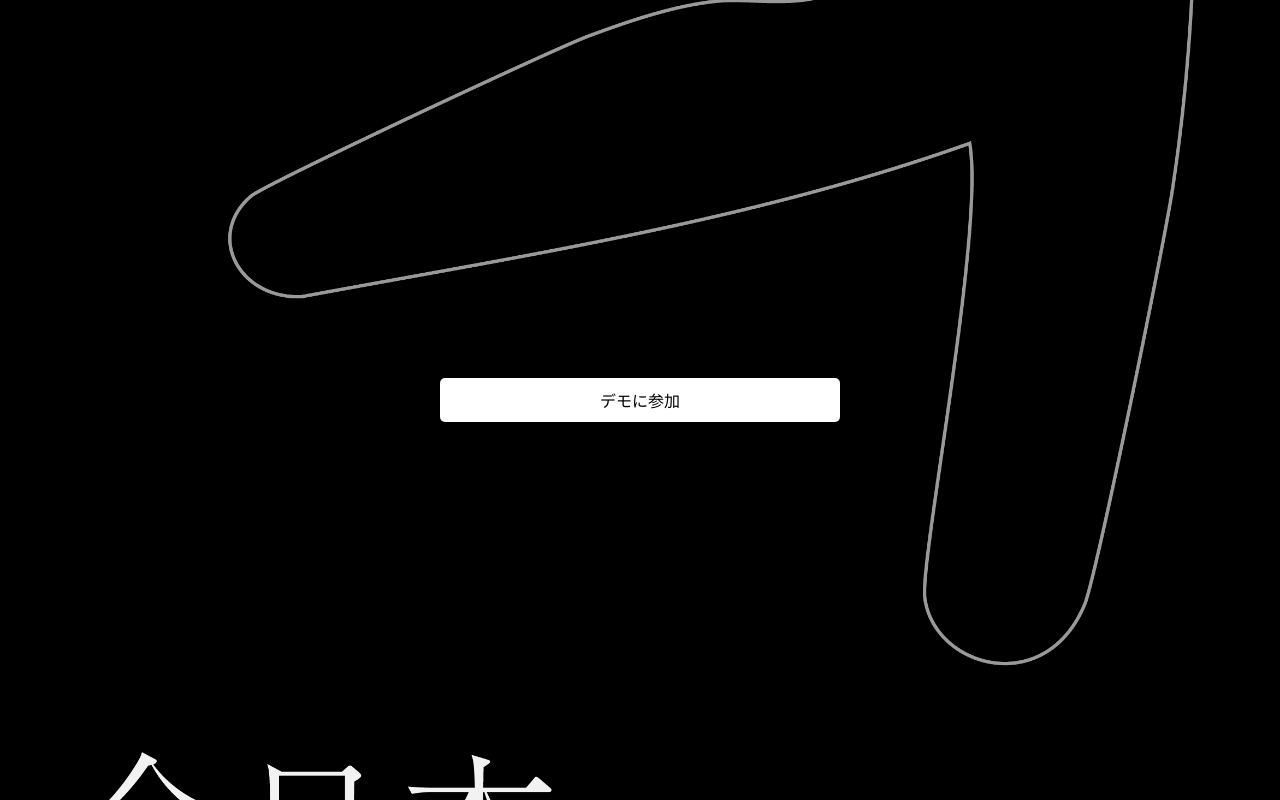
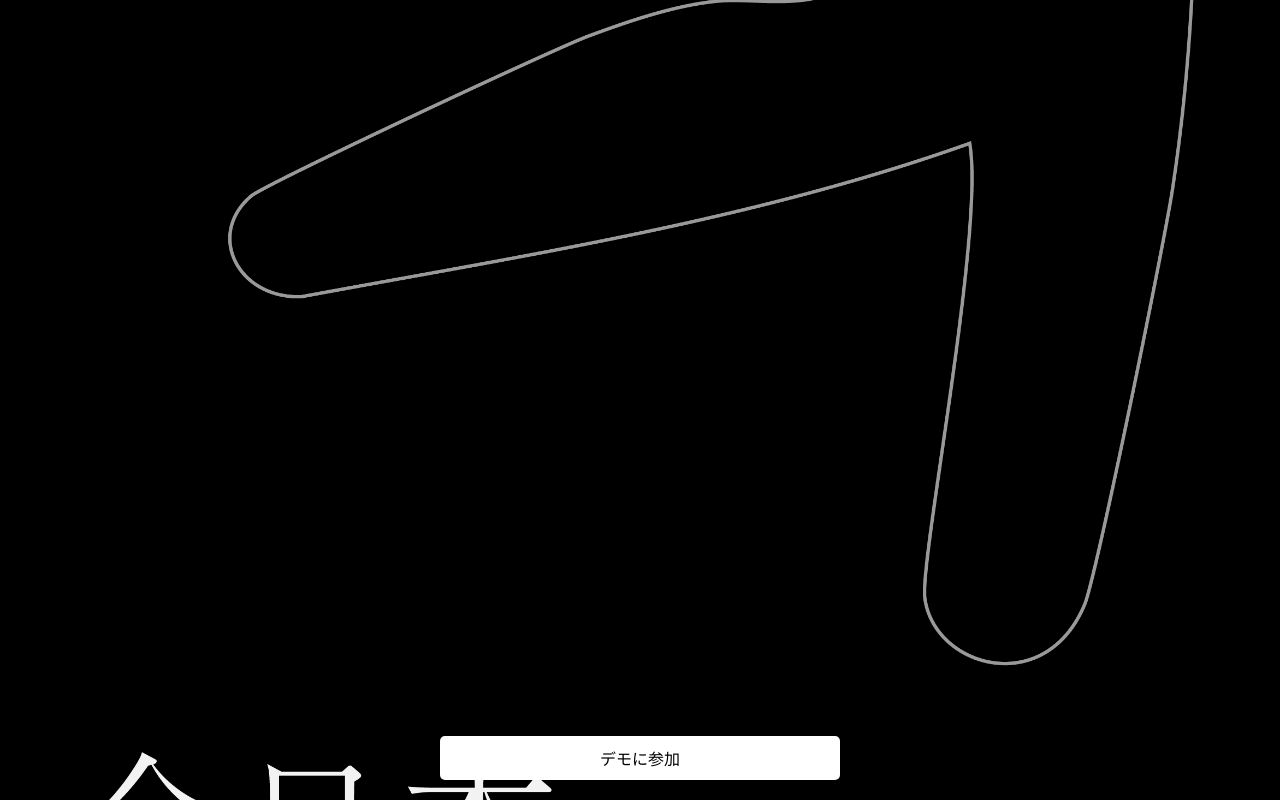
Before and after one commit to TokuaCTsou/-_demo, a plain HTML site: page index.html in a window 1280 px wide. Drawn offline with Linux system fonts and the light colour scheme.

Commit message:
Update content

```diff
--- a/index.html
+++ b/index.html
@@ -22,6 +22,8 @@
     }
 
     button {
+      position: absolute;
+      bottom: 20px; /* 画面の下端から20pxの位置に配置 */
       background-color: white; /* ボタンの背景色を不透明の白に */
       color: black; /* ボタンの文字色を黒に */
       border: none; /* ボーダーを削除 */
```
